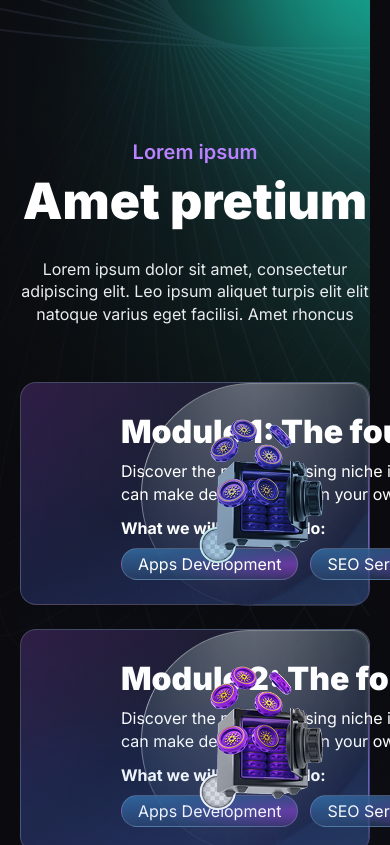
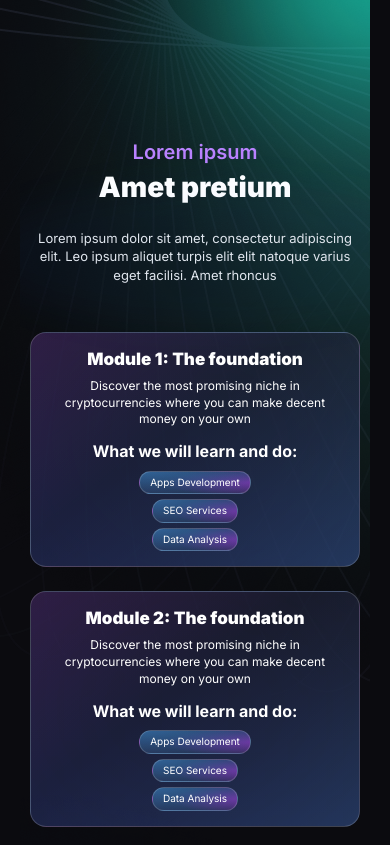
Before and after one commit to AlinesaSabo/test-task, a React (Vite) app: page / in a window 390 px wide. Shown: the part 5459-6304 px from the top of the page. Built offline with nearby package versions, Linux system fonts and the light colour scheme.

Commit message:
add media module section

```diff
--- a/src/components/ModuleCard/ModuleCard.module.css
+++ b/src/components/ModuleCard/ModuleCard.module.css
@@ -84,7 +84,96 @@
 
 .img {
   position: absolute;
+  height: 100%;
   top: 0;
   right: 0;
   z-index: -1;
 }
+
+@media (max-width: 1280px) {
+  .card {
+    padding: 20px 80px;
+    height: 210px;
+  }
+  .title {
+    font-size: 28px;
+  }
+  .description {
+    font-size: 16px;
+  }
+}
+
+@media (max-width: 1024px) {
+  .card {
+    padding: 20px 60px;
+    height: 200px;
+  }
+  .title {
+    font-size: 26px;
+  }
+  .description {
+    font-size: 15px;
+  }
+
+  .cardTitle {
+    max-width: 514px;
+    height: 168px;
+  }
+}
+
+@media (max-width: 768px) {
+  .card {
+    padding: 15px 40px;
+  }
+  .title {
+    font-size: 22px;
+  }
+  .description {
+    font-size: 14px;
+  }
+  .skills {
+    flex-wrap: wrap;
+    gap: 8px;
+  }
+  .skill {
+    font-size: 10px;
+    padding: 4px 12px;
+    height: auto;
+  }
+
+  .image {
+    display: none;
+  }
+
+  .img {
+    display: none;
+  }
+
+  .cardTitle {
+    width: 100%;
+    height: 100%;
+  }
+}
+
+@media (max-width: 480px) {
+  .card {
+    padding: 15px 20px;
+    height: auto;
+    text-align: center;
+  }
+  .title {
+    font-size: 17px;
+  }
+  .description {
+    font-size: 12px;
+  }
+  .skills {
+    flex-direction: column;
+    align-items: center;
+    gap: 5px;
+  }
+  .skill {
+    font-size: 10px;
+    padding: 5px 10px;
+  }
+}
--- a/src/components/SectionModule/SectionModule.module.css
+++ b/src/components/SectionModule/SectionModule.module.css
@@ -48,6 +48,78 @@
 
 .ellipse {
   max-width: 100%;
+  max-height: 100%;
   position: absolute;
   bottom: 20%;
 }
+
+@media (max-width: 1280px) {
+  .container {
+    max-width: 960px;
+  }
+  .description h2 {
+    font-size: 42px;
+  }
+  .description p {
+    font-size: 18px;
+    max-width: 450px;
+  }
+}
+
+/* ====== 📱 1024px (планшеты) ====== */
+@media (max-width: 1024px) {
+  .container {
+    max-width: 800px;
+  }
+  .description {
+    margin-bottom: 60px;
+  }
+  .description h2 {
+    font-size: 38px;
+  }
+  .description p {
+    font-size: 16px;
+    max-width: 400px;
+  }
+}
+
+@media (max-width: 768px) {
+  .container {
+    max-width: 600px;
+    padding: 0 15px;
+  }
+  .description {
+    margin-bottom: 40px;
+  }
+  .description h2 {
+    font-size: 32px;
+  }
+  .description p {
+    font-size: 14px;
+    max-width: 350px;
+  }
+  .bg {
+    width: 100%;
+    top: 60%;
+  }
+  .ellipse {
+    top: 0;
+  }
+}
+
+@media (max-width: 480px) {
+  .container {
+    max-width: 100%;
+    padding: 0 10px;
+  }
+  .description {
+    margin-bottom: 30px;
+  }
+  .description h2 {
+    font-size: 28px;
+  }
+  .description p {
+    font-size: 13px;
+    max-width: 100%;
+  }
+}
```
